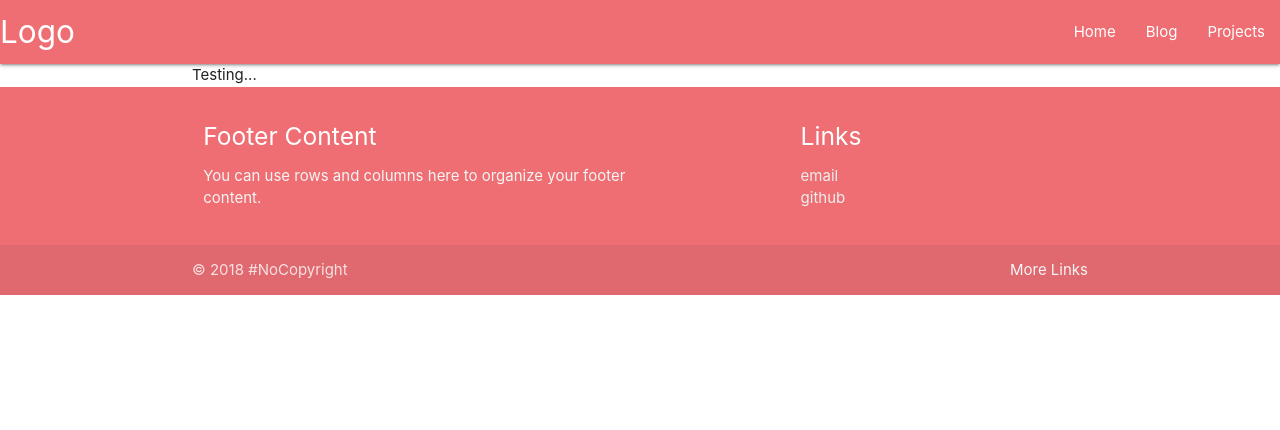
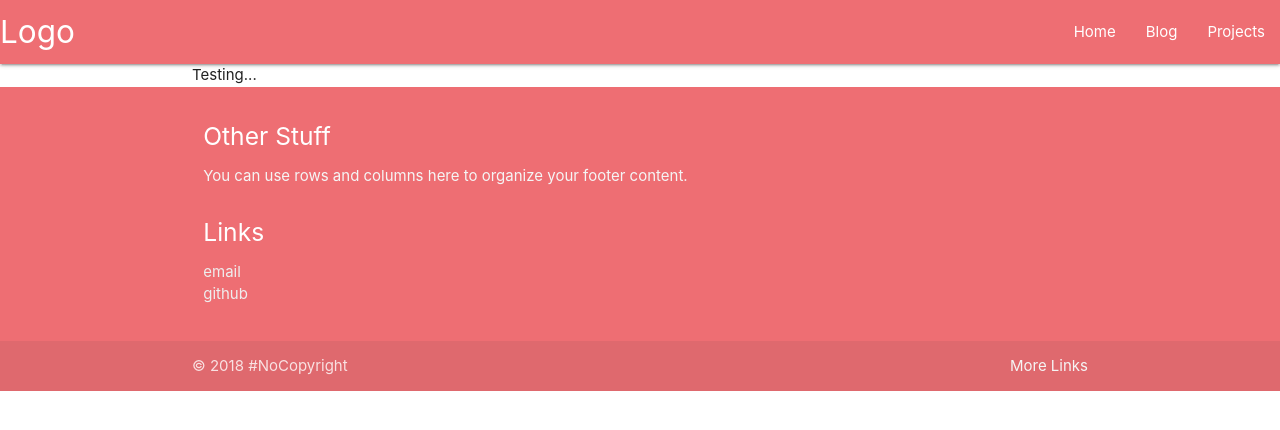
Before and after one commit to ErikPolzin/ErikPolzin.github.io, a Jekyll site: the page built from index.html, in a window 1280 px wide. Shown: the top 430 px of the page. Built offline with Jekyll 4.4.1, drawn with Linux system fonts in a browser that asks for light colours.

Commit message:
Trying to fix header

```diff
--- a/_layouts/default.html
+++ b/_layouts/default.html
@@ -12,8 +12,7 @@
 		<!-- link to main stylesheet -->
 		<link rel="stylesheet" type="text/css" href="/css/main.css">
 	</head>
-	<body>
-		<div class="navbar-fixed">
+	<div class="navbar-fixed">
 			<nav>
 				<div class="nav-wrapper">
 					<a href="#" class="brand-logo">Logo</a>
@@ -25,6 +24,7 @@
 				</div>
 			</nav>
 		</div>
+	<body>
 
 		<div class="container">
 			{{ content }}
@@ -34,11 +34,11 @@
 		<footer class="page-footer">
 			<div class="container">
 				<div class="row">
-					<div class="col l6 s12">
-						<h5 class="white-text">Footer Content</h5>
+					<div class="col s12">
+						<h5 class="white-text">Other Stuff</h5>
 						<p class="grey-text text-lighten-4">You can use rows and columns here to organize your footer content.</p>
 					</div>
-					<div class="col l4 offset-l2 s12">
+					<div class="col s12">
 						<h5 class="white-text">Links</h5>
 						<ul>
 							<li><a class="grey-text text-lighten-3" href="mailto:eriktpol@gmail.com">email</a></li>
```
